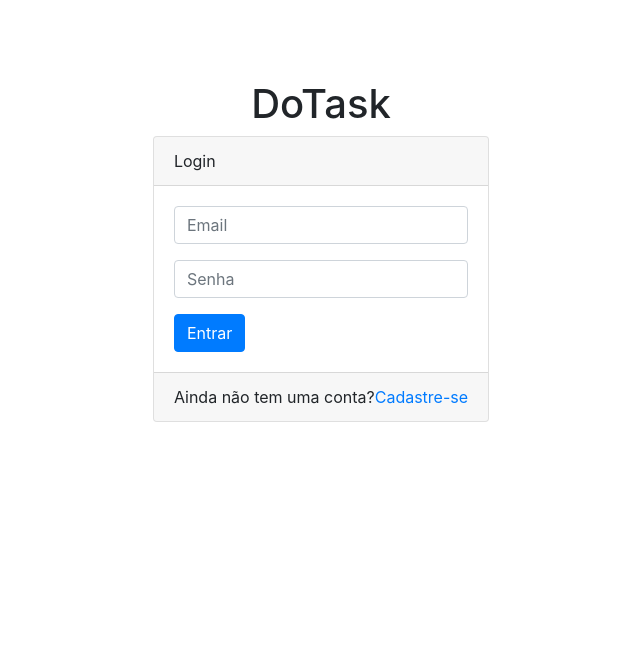
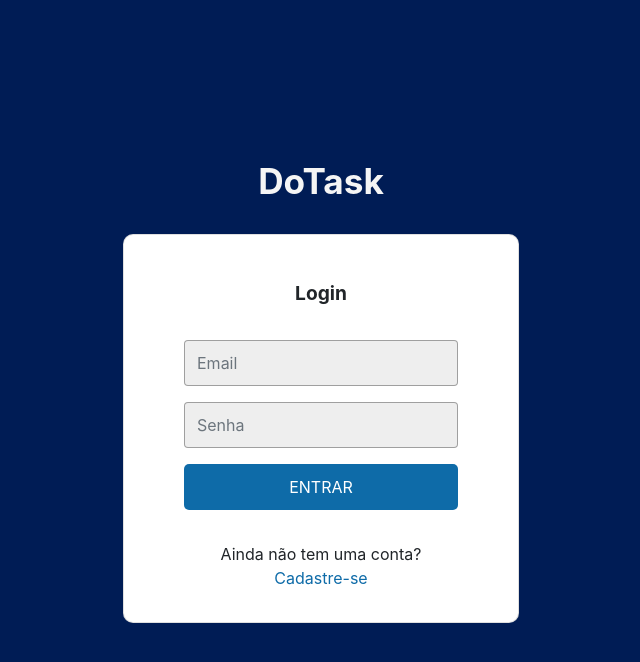
Before and after one commit to nataliadsgil/do-task-front, a Next.js app: page / in a window 1280 px wide. Shown: the top 662 px of the page, without its empty margins (319-959 px from the left). Built offline with nearby package versions, Linux system fonts and the light colour scheme.

Commit message:
feat: estilizando a página de login

```diff
--- a/pages/index.js
+++ b/pages/index.js
@@ -1,7 +1,7 @@
 import Head from 'next/head'
 import Link from 'next/link'
 import { useRouter } from 'next/router'
-import styles from '../styles/Home.module.css'
+import styles from '../styles/login.module.css'
 
 import {
   Card, CardBody, CardFooter, Form, FormGroup, Input, Button, CardHeader, Container
@@ -10,30 +10,32 @@ import {
 export default function Home() {
   const router = useRouter();
   return (
+    <div className={styles.background}>
       <Container>
         <main className={styles.main}>
           <h1>DoTask</h1>
-        <Card>
-          <CardHeader>Login</CardHeader>
+          <Card className={styles.login_card}>
+            <CardHeader className={styles.card_header}>Login</CardHeader>
             <CardBody>
               <Form>
                 <FormGroup>
-                <Input placeholder="Email" />
+                  <Input className={styles.input} placeholder="Email" />
                 </FormGroup>
                 <FormGroup>
-                <Input placeholder="Senha" />
+                  <Input className={styles.input} placeholder="Senha" />
                 </FormGroup>
 
-              <Button onClick={ () => router.push('/list') } color='primary'>Entrar</Button>
+                <Button className={styles.button} onClick={() => router.push('/list')} color='primary'>Entrar</Button>
               </Form>
             </CardBody>
 
-          <CardFooter>
+            <CardFooter className={styles.card_footer}>
               <span>Ainda não tem uma conta?</span>
               <Link href="/register">Cadastre-se</Link>
             </CardFooter>
           </Card>
         </main>
       </Container>
+    </div>
   )
 }
--- a/styles/Home.module.css
+++ /dev/null
@@ -1,122 +0,0 @@
-.container {
-  min-height: 100vh;
-  padding: 0 0.5rem;
-  display: flex;
-  flex-direction: column;
-  justify-content: center;
-  align-items: center;
-}
-
-.main {
-  padding: 5rem 0;
-  flex: 1;
-  display: flex;
-  flex-direction: column;
-  justify-content: center;
-  align-items: center;
-}
-
-.footer {
-  width: 100%;
-  height: 100px;
-  border-top: 1px solid #eaeaea;
-  display: flex;
-  justify-content: center;
-  align-items: center;
-}
-
-.footer img {
-  margin-left: 0.5rem;
-}
-
-.footer a {
-  display: flex;
-  justify-content: center;
-  align-items: center;
-}
-
-.title a {
-  color: #0070f3;
-  text-decoration: none;
-}
-
-.title a:hover,
-.title a:focus,
-.title a:active {
-  text-decoration: underline;
-}
-
-.title {
-  margin: 0;
-  line-height: 1.15;
-  font-size: 4rem;
-}
-
-.title,
-.description {
-  text-align: center;
-}
-
-.description {
-  line-height: 1.5;
-  font-size: 1.5rem;
-}
-
-.code {
-  background: #fafafa;
-  border-radius: 5px;
-  padding: 0.75rem;
-  font-size: 1.1rem;
-  font-family: Menlo, Monaco, Lucida Console, Liberation Mono, DejaVu Sans Mono,
-    Bitstream Vera Sans Mono, Courier New, monospace;
-}
-
-.grid {
-  display: flex;
-  align-items: center;
-  justify-content: center;
-  flex-wrap: wrap;
-  max-width: 800px;
-  margin-top: 3rem;
-}
-
-.card {
-  margin: 1rem;
-  flex-basis: 45%;
-  padding: 1.5rem;
-  text-align: left;
-  color: inherit;
-  text-decoration: none;
-  border: 1px solid #eaeaea;
-  border-radius: 10px;
-  transition: color 0.15s ease, border-color 0.15s ease;
-}
-
-.card:hover,
-.card:focus,
-.card:active {
-  color: #0070f3;
-  border-color: #0070f3;
-}
-
-.card h3 {
-  margin: 0 0 1rem 0;
-  font-size: 1.5rem;
-}
-
-.card p {
-  margin: 0;
-  font-size: 1.25rem;
-  line-height: 1.5;
-}
-
-.logo {
-  height: 1em;
-}
-
-@media (max-width: 600px) {
-  .grid {
-    width: 100%;
-    flex-direction: column;
-  }
-}
--- /dev/null
+++ b/styles/login.module.css
@@ -0,0 +1,64 @@
+.main {
+  display: flex;
+  flex-direction: column;
+  align-items: center;
+  justify-content: center;
+  padding-top: 10rem;
+}
+
+.main h1 {
+  color: #f5f5f5;
+  font-weight: bold;
+  font-size: 2.2rem;
+  margin-bottom: 2rem;
+}
+
+.background {
+  background-color: #001C55;
+  min-height: 100vh;
+}
+
+.login_card {
+  border-radius: 10px;
+  display: flex;
+  justify-content: center;
+  align-items: center;
+  padding: 20px 40px;
+}
+
+.login_card .card_header {
+  width: 100%;
+  text-align: center;
+  background-color: transparent;
+  border: none;
+  font-size: 1.2rem;
+  font-weight: bold;
+  padding-top: 1.5rem;
+}
+
+.input {
+  background-color: #eeeeee;
+  border: solid 1px rgba(64, 64, 64, 0.5);
+  height: 46px;
+}
+
+.button {
+  background-color: #0E6BA8;
+  width: 100%;
+  border-radius: 5px;
+  border: none;
+  text-transform: uppercase;
+  height: 46px;
+}
+
+.card_footer {
+  display: flex;
+  flex-direction: column;
+  align-items: center;
+  background-color: transparent;
+  border: none;
+}
+
+.card_footer a {
+  color: #0E6BA8;
+}
```
Also changed, not shown: pages/register.js (+13 -13 lines), 1 other file (tests, documents, lock files or other folders). Lines whose indentation alone changed are shown as unchanged.
